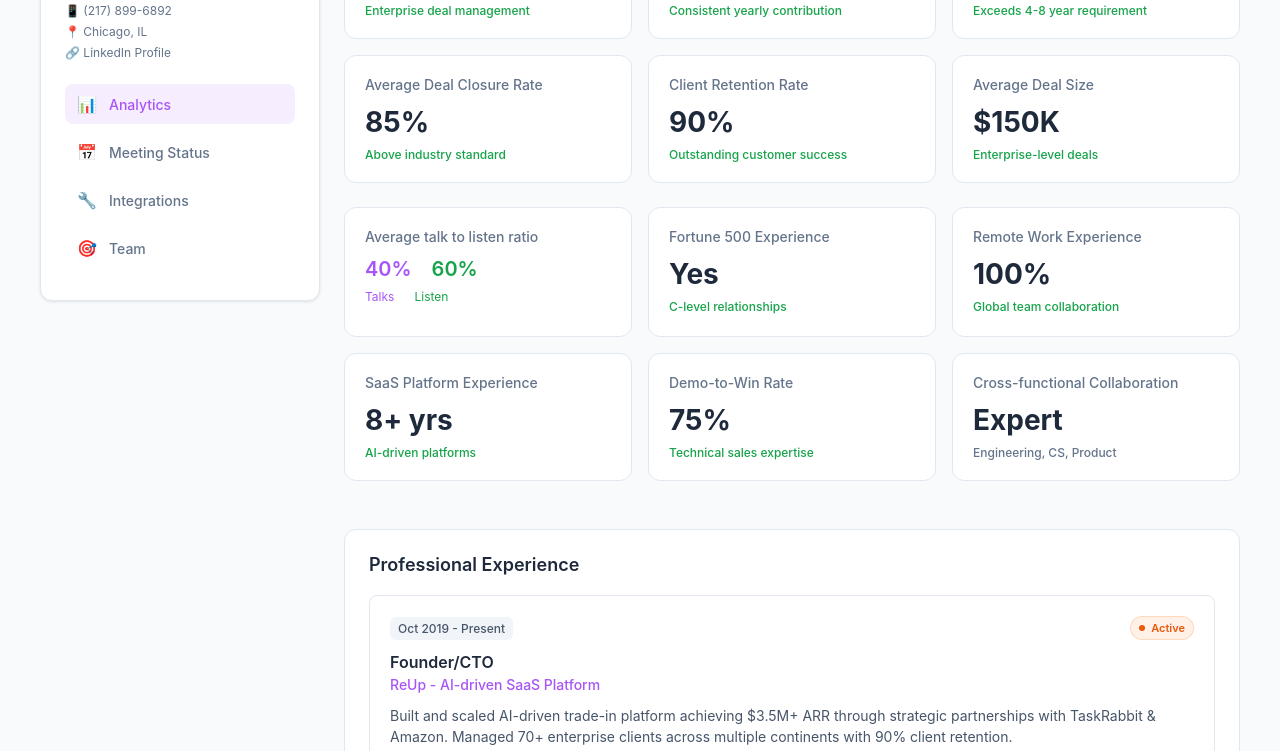
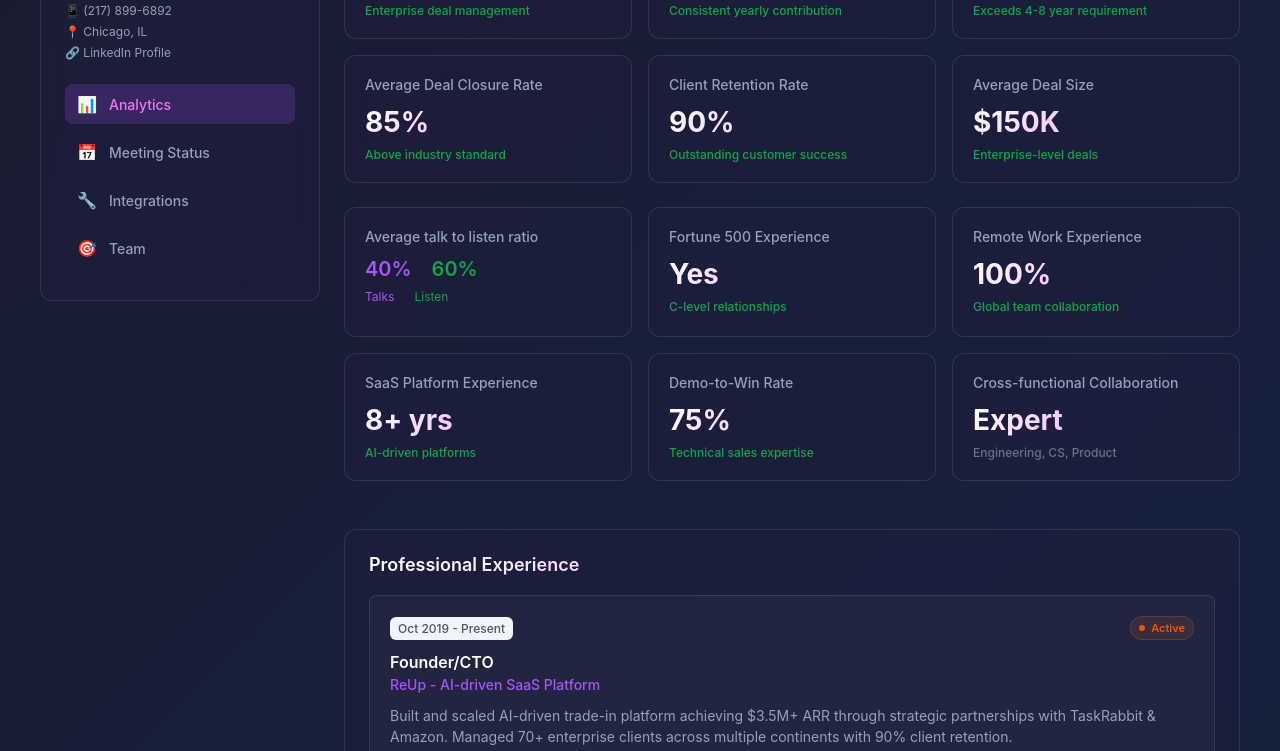
Before and after one commit to TonyOv3/fireflies-resume, a plain HTML site: page index.html in a window 1280 px wide. Shown: the part 277-1028 px from the top of the page. Drawn offline with Linux system fonts and the light colour scheme.

Commit message:
Update index.html
made dark mode default

```diff
--- a/index.html
+++ b/index.html
@@ -1007,11 +1007,13 @@
         const themeToggle = document.getElementById('theme-toggle');
         const body = document.body;
 
-        // Check for saved theme preference or default to light
-        const currentTheme = localStorage.getItem('theme') || 'light';
+        // Default to dark mode for first-time visitors
+        const currentTheme = localStorage.getItem('theme') || 'dark';
         if (currentTheme === 'dark') {
             body.classList.add('dark');
             themeToggle.textContent = '☀️';
+        } else {
+            themeToggle.textContent = '🌙';
         }
 
         themeToggle.addEventListener('click', () => {
```
